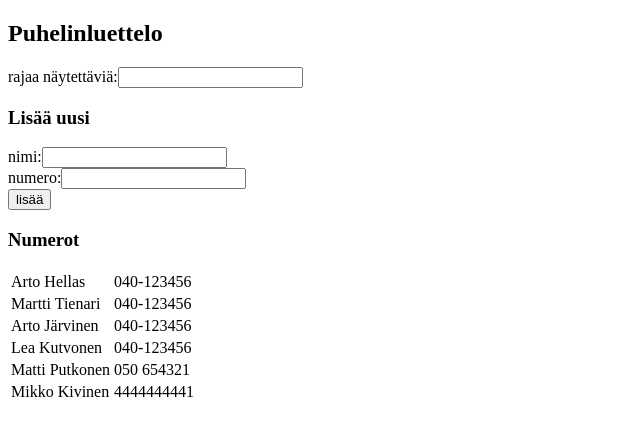
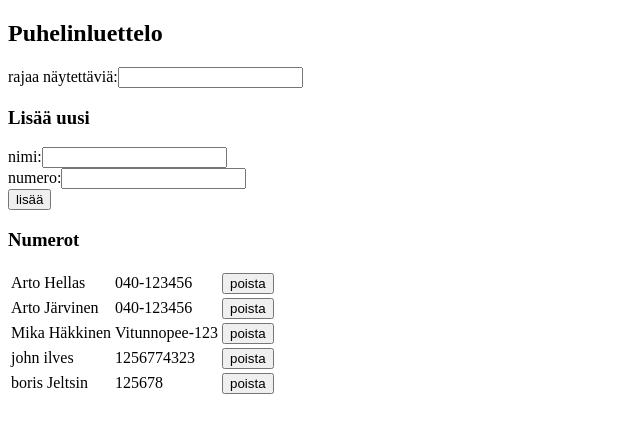
Before and after one commit to Tuomoes/osa2, a React (Create React App) app in the folder lomakkeet/: page / in a window 1280 px wide. Shown: the top 436 px of the page, without its empty margins (0-640 px from the left). Built offline with nearby package versions, Linux system fonts and the light colour scheme; data requests are answered from the project's data file.

Commit message:
subtask 2.16 progressing + fixed a bug in adding new persons (subtask 2.14)

```diff
--- a/lomakkeet/db.json
+++ b/lomakkeet/db.json
@@ -6,28 +6,23 @@
       "id": 1
     },
     {
-      "name": "Martti Tienari",
-      "number": "040-123456",
-      "id": 2
-    },
-    {
       "name": "Arto Järvinen",
       "number": "040-123456",
       "id": 3
     },
     {
-      "name": "Lea Kutvonen",
-      "number": "040-123456",
+      "name": "Mika Häkkinen",
+      "number": "Vitunnopee-123",
       "id": 4
     },
     {
-      "name": "Matti Putkonen",
-      "number": "050 654321",
+      "name": "john ilves",
+      "number": "1256774323",
       "id": 5
     },
     {
-      "name": "Mikko Kivinen",
-      "number": "4444444441",
+      "name": "boris Jeltsin",
+      "number": "125678",
       "id": 6
     }
   ]
--- a/lomakkeet/src/App.js
+++ b/lomakkeet/src/App.js
@@ -8,8 +8,8 @@ class App extends React.Component {
     super(props)
     this.state = {
       persons: [
-        { name: 'Arto Hellas', number: '123-456 321' },
-        { name: 'Joku Toinen', number: '4531244 02'}
+        { id: '1', name: 'Arto Hellas', number: '123-456 321' },
+        { id: '2', name: 'Joku Toinen', number: '4531244 02' }
       ],
       newName: '',
       newNumber: '',
@@ -41,21 +41,39 @@ class App extends React.Component {
         }) !== -1) { alert('Nimi on jo lisätty') }
         else {
             //add new object to array with concat (state should not be manipulated directly)
-            const persons = this.state.persons.concat(personObject)
 
-            //replace the old persons array with the updated version.
-            this.setState({
-                persons: persons,
-                newName: '',
-                newNumber: ''
-             })
+
+
 
              //add new object to server
-             personsService.create(personObject)
+             personsService.createObj(personObject)
               .then(response => {
                 console.log(response)
+                const persons = this.state.persons.concat(response.data)
+                              //clear input fields
+                this.setState({
+                  persons: persons,
+                  newName: '',
+                  newNumber: ''
+                })
               })
+
+
         }
+  }
+
+  deletePerson = (id) => {
+      return () => {
+
+        personsService.deleteObj(id).then(
+          response => {
+            console.log(response)
+          }
+        )
+
+        const persons = this.state.persons.filter(person => {return person.id !== id})
+        this.setState({ persons: persons});
+      }
   }
 
   handleNameChange = (event) => {
@@ -105,7 +123,7 @@ class App extends React.Component {
         </form>
         <h3>Numerot</h3>
 
-        <FilteredPersons persons={this.state.persons} filter={this.state.filter}/>
+        <FilteredPersons persons={this.state.persons} filter={this.state.filter} deleteAction={this.deletePerson}/>
 
       </div>
     )
--- a/lomakkeet/src/components/filteredPersons.js
+++ b/lomakkeet/src/components/filteredPersons.js
@@ -4,7 +4,7 @@ import Persons from './persons'
 const FilteredPersons = (props) =>
 {
   return (
-    <Persons persons={props.persons.filter((person) => person.name.toLocaleLowerCase().match(props.filter.toLocaleLowerCase()))}/>
+    <Persons persons={props.persons.filter((person) => person.name.toLocaleLowerCase().match(props.filter.toLocaleLowerCase()))} deleteAction={props.deleteAction}/>
   )
 }
 
--- a/lomakkeet/src/components/persons.js
+++ b/lomakkeet/src/components/persons.js
@@ -5,10 +5,12 @@ const Persons = (props) => {
         <div>
             <table>
                 <tbody>
-                    {props.persons.map(person =>
+                    {props.persons.map((person, index) =>
                     <Person key={person.name}
                     name={person.name}
                     number={person.number}
+                    id={person.id}
+                    deleteAction={props.deleteAction}
                     />)}
                 </tbody>
             </table>
@@ -16,11 +18,12 @@ const Persons = (props) => {
     )
 }
 
-const Person = ({name, number}) => {
+const Person = ({name, number, id, deleteAction}) => {
     return (
         <tr>
             <td>{name}</td>
             <td>{number}</td>
+            <td><button onClick={deleteAction(id)}>poista</button></td>
         </tr>
     )
 }
--- a/lomakkeet/src/services/persons.js
+++ b/lomakkeet/src/services/persons.js
@@ -5,8 +5,12 @@ const getAll = () => {
     return axios.get(baseUrl)
 }
 
-const create = (newPersonObject) => {
+const createObj = (newPersonObject) => {
     return axios.post(baseUrl, newPersonObject)
 }
 
-export default { getAll, create }
+const deleteObj = (id) => {
+    return axios.delete(baseUrl + '/' + id)
+}
+
+export default { getAll, createObj, deleteObj }
```
